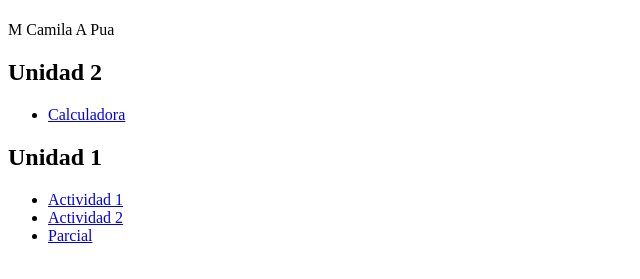
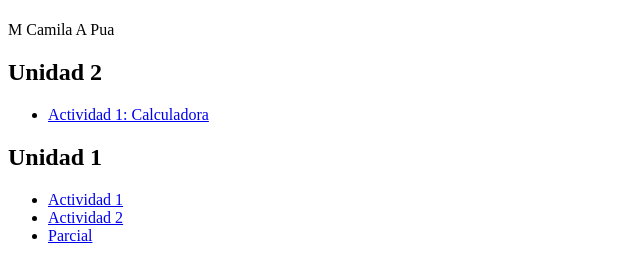
Before and after one commit to CamilaPua/camilapua.github.io, a plain HTML site: page index.html in a window 1280 px wide. Shown: the part 59-338 px from the top of the page, without its empty margins (0-640 px from the left). Drawn offline with Linux system fonts and the light colour scheme.

Commit message:
Update index

```diff
--- a/index.html
+++ b/index.html
@@ -13,7 +13,7 @@
     <h2>Unidad 2</h2>
     <ul>
         <li>
-            <a href="./desarrollo-web/calculadora/index.html" target="_blank">Calculadora</a>
+            <a href="./desarrollo-web/calculadora/index.html" target="_blank">Actividad 1: Calculadora</a>
         </li>
     </ul>
     <h2>Unidad 1</h2>
```
